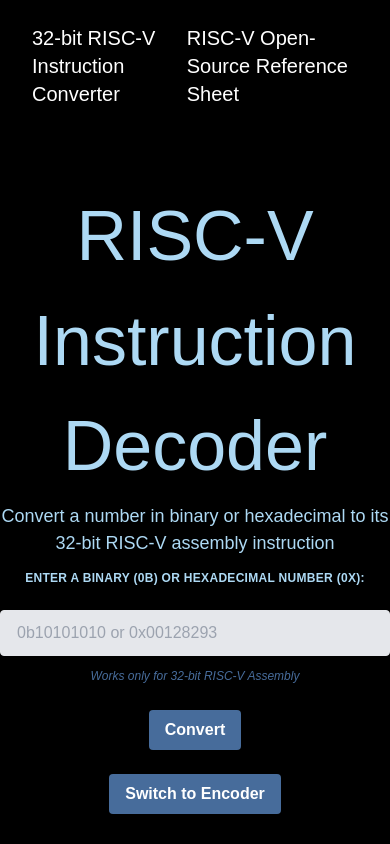
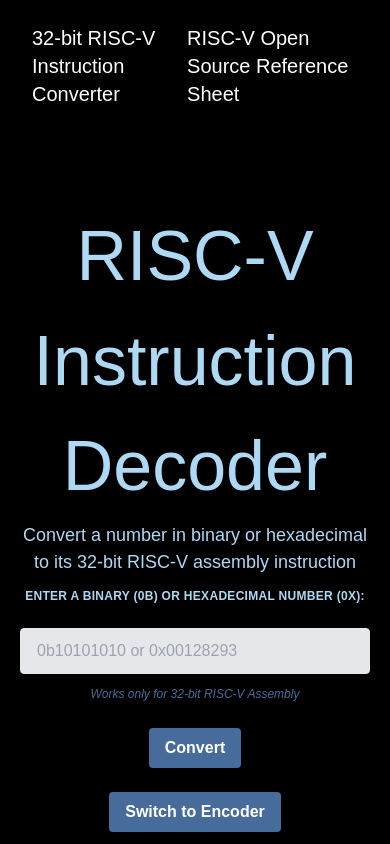
Before and after one commit to NateLapak/RISC-V_Decoder, a Next.js app: page / in a window 390 px wide. Shown: the top 844 px of the page. Built offline with nearby package versions, Linux system fonts and the light colour scheme.

Commit message:
Adjusted mobile styling

```diff
--- a/src/Components/header.tsx
+++ b/src/Components/header.tsx
@@ -11,7 +11,7 @@ const Header = () => {
             href="https://www.cs.sfu.ca/~ashriram/Courses/CS295/assets/notebooks/RISCV/RISCV_CARD.pdf"
             className="text-white hover:underline"
           >
-            RISC-V Open-Source Reference Sheet
+            RISC-V Open Source Reference Sheet
           </a>
         </h1>
       </div>
--- a/src/Components/home.tsx
+++ b/src/Components/home.tsx
@@ -53,7 +53,7 @@ const Home = () => {
     ]
 
     return (
-        <div className="container-fluid py-4">
+        <div className="container-fluid py-4 m-5">
             <div className="homepage my-8">
                 <h2>RISC-V Instruction {mode === "decode" ? "Decoder" : "Encoder"}</h2>
                 <p>
```
